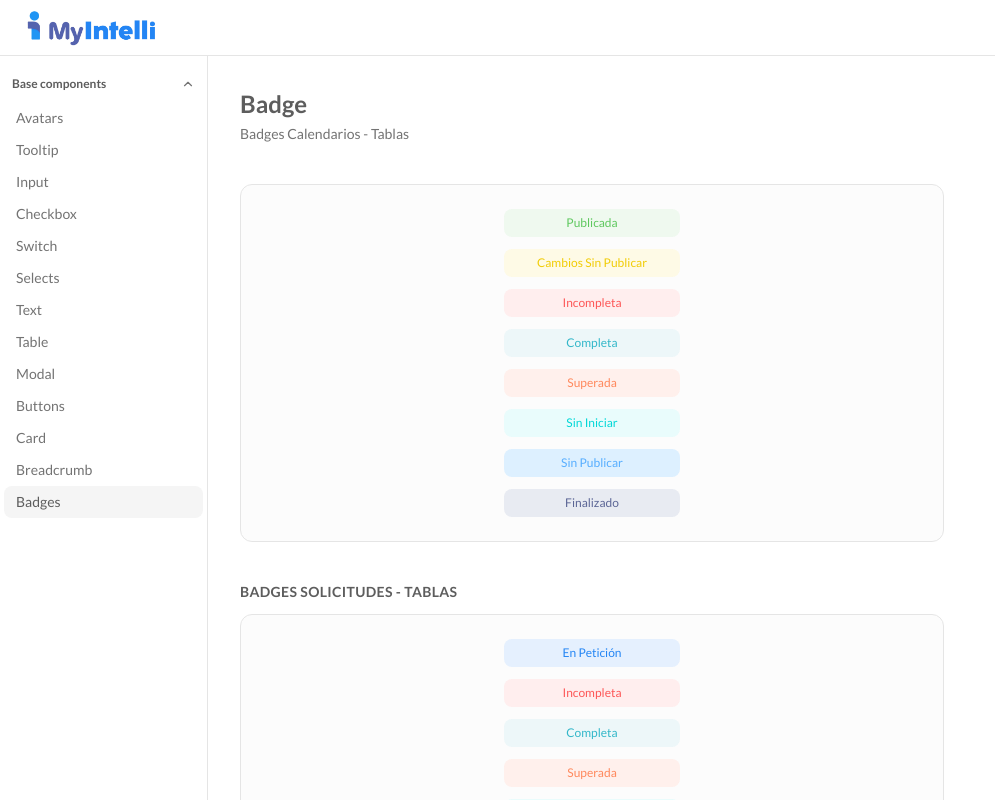
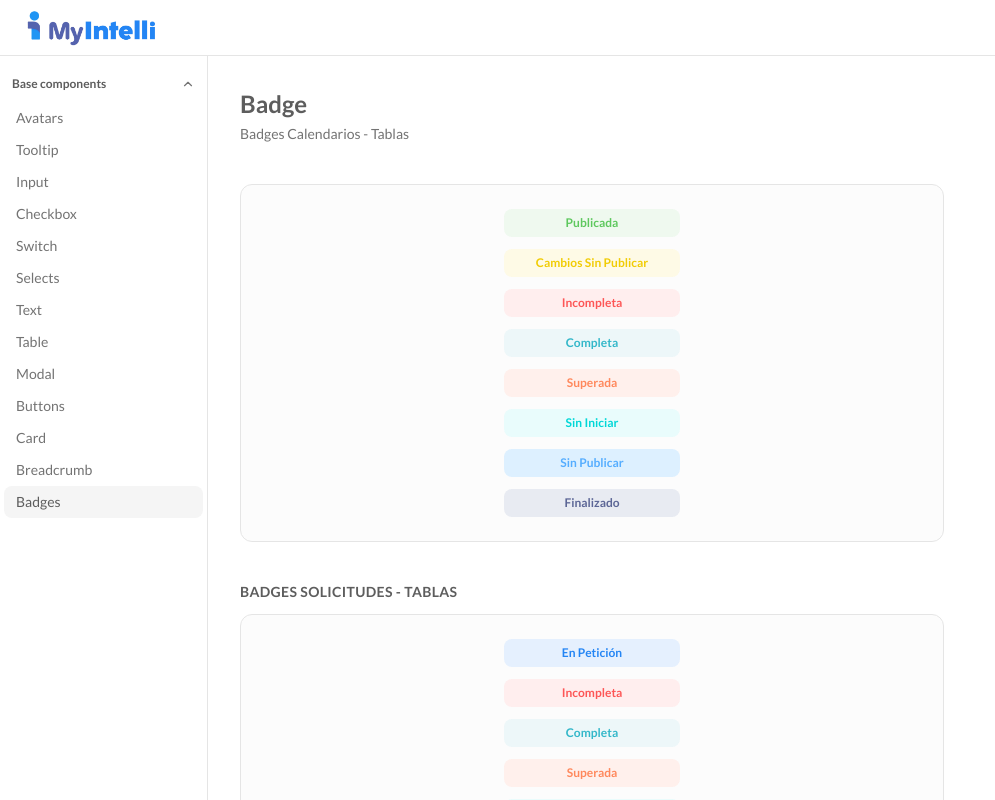
Before and after one commit to diegoAlexandre17/design-system-react, a React (Vite) app: page /components/badge in a window 1280 px wide. Shown: the whole page, without its empty margins (0-995 px from the left). Built offline with nearby package versions, Linux system fonts and the light colour scheme.

Commit message:
feat:badged component

```diff
--- a/src/components/ui/badge.tsx
+++ b/src/components/ui/badge.tsx
@@ -5,7 +5,7 @@
 import { cn } from "@/lib/utils"
 
 const badgeVariants = cva(
-  "group/badge inline-flex w-44 rounded-lg h-7 shrink-0 items-center justify-center gap-1 overflow-hidden r  border border-transparent px-2 py-0.5 text-xs font-medium whitespace-nowrap transition-all focus-visible:border-ring focus-visible:ring-[3px] focus-visible:ring-ring/50 has-data-[icon=inline-end]:pr-1.5 has-data-[icon=inline-start]:pl-1.5 aria-invalid:border-destructive aria-invalid:ring-destructive/20 dark:aria-invalid:ring-destructive/40 [&>svg]:pointer-events-none [&>svg]:size-3!",
+  "group/badge  inline-flex w-44 rounded-lg h-7 shrink-0 items-center justify-center gap-1 overflow-hidden r  border border-transparent px-2 py-0.5 text-xs font-bold whitespace-nowrap transition-all focus-visible:border-ring focus-visible:ring-[3px] focus-visible:ring-ring/50 has-data-[icon=inline-end]:pr-1.5 has-data-[icon=inline-start]:pl-1.5 aria-invalid:border-destructive aria-invalid:ring-destructive/20 dark:aria-invalid:ring-destructive/40 [&>svg]:pointer-events-none [&>svg]:size-3!",
   {
     variants: {
       variant: {
```
